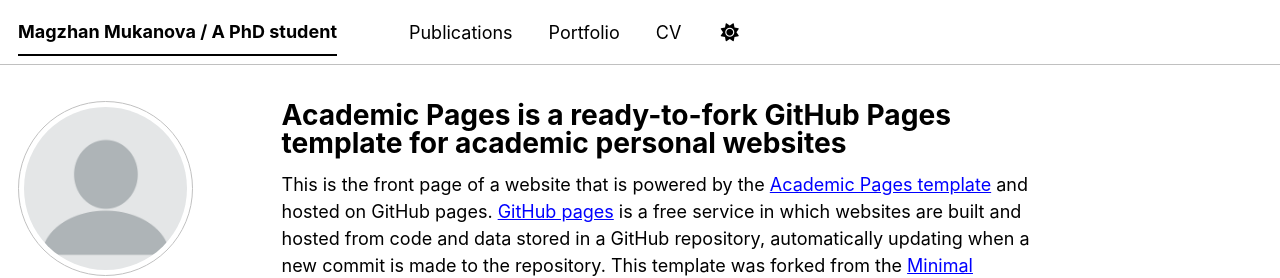
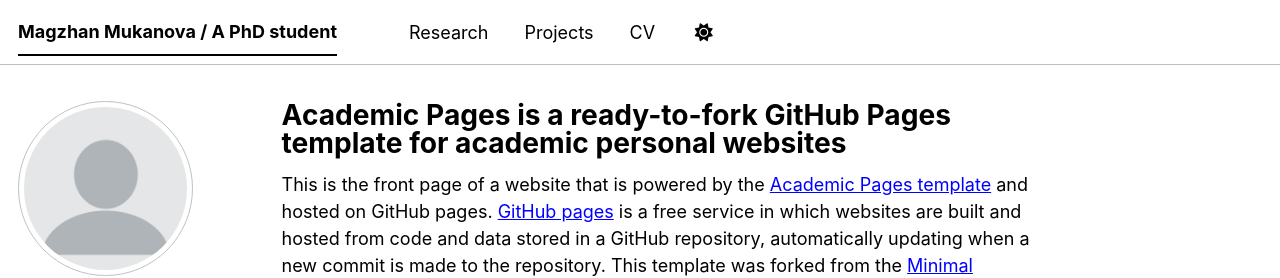
Before and after one commit to magimn00/magimn00.github.io, a Jekyll site: the page built from _pages/about.md, in a window 1280 px wide. Shown: the top 278 px of the page. Built offline with Jekyll 4.4.1, drawn with Linux system fonts in a browser that asks for light colours; some web fonts are replaced; a script bundle is joined from its source files by our own code; library files that are not in the unit come from our copies.

Commit message:
Rename navigation items from Publications to Research and Portfolio to Projects

```diff
--- a/_data/navigation.yml
+++ b/_data/navigation.yml
@@ -8,10 +8,10 @@
 #      Markdown formatted page while the second is generated using JSON.
 
 main:
-  - title: "Publications"
+  - title: "Research"
     url: /publications/
 
-  - title: "Portfolio"
+  - title: "Projects"
     url: /portfolio/
 
   - title: "CV"
```
